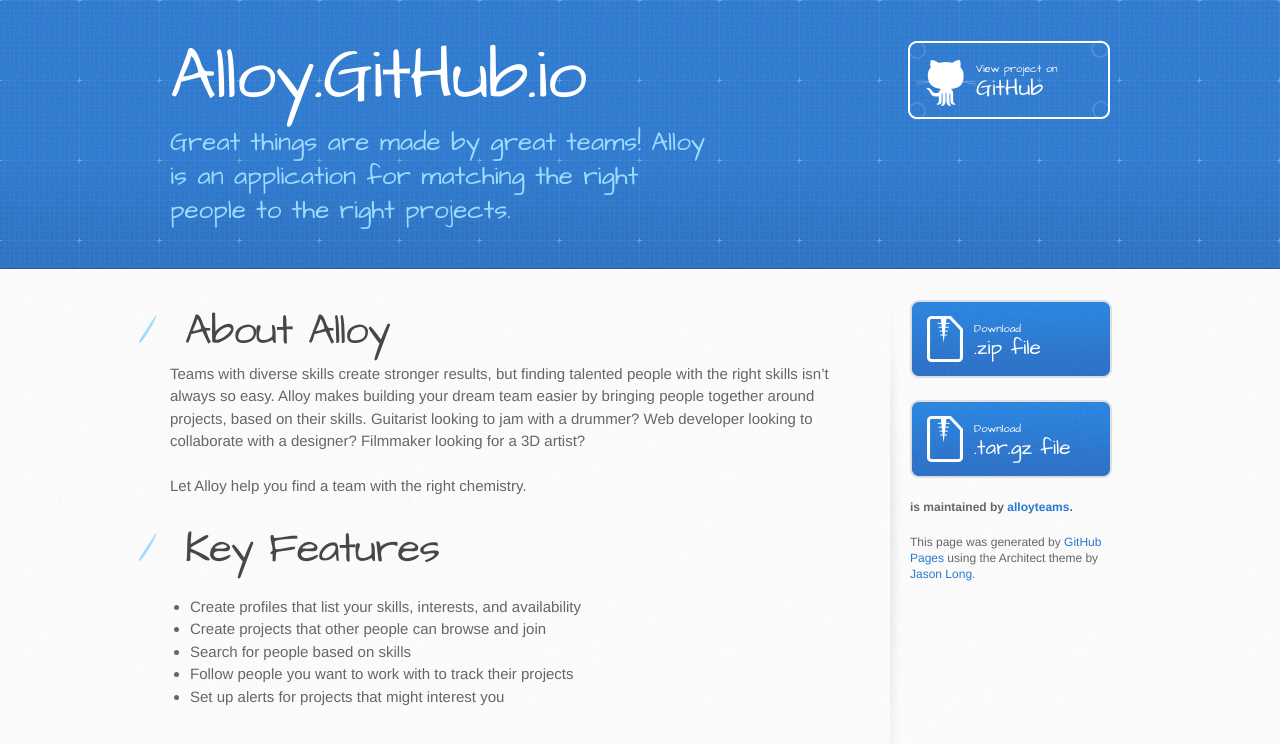
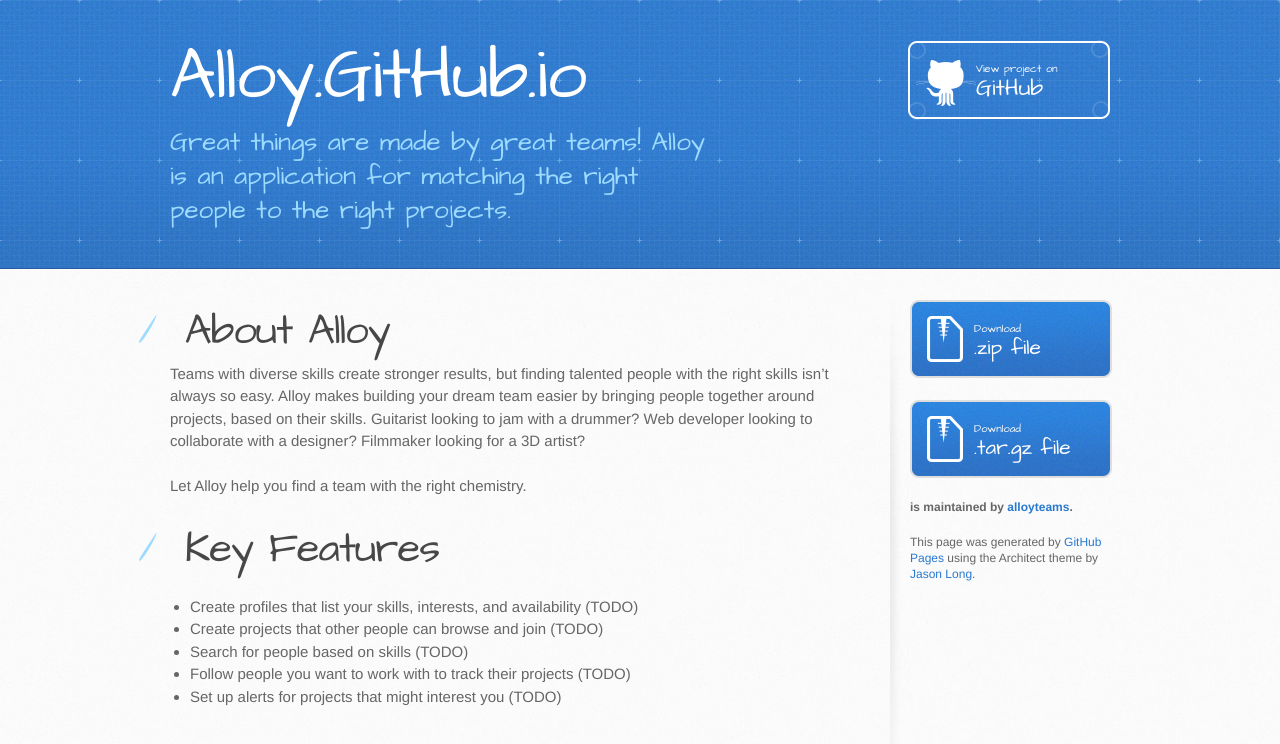
Before and after one commit to alloyteams/alloy.github.io, a plain HTML site: page index.html in a window 1280 px wide. Drawn offline with Linux system fonts and the light colour scheme.

```diff
--- a/index.html
+++ b/index.html
@@ -37,11 +37,11 @@
 <a id="key-features" class="anchor" href="#key-features" aria-hidden="true"><span aria-hidden="true" class="octicon octicon-link"></span></a>Key Features</h1>
 
 <ul>
-<li>Create profiles that list your skills, interests, and availability</li>
-<li>Create projects that other people can browse and join</li>
-<li>Search for people based on skills</li>
-<li>Follow people you want to work with to track their projects</li>
-<li>Set up alerts for projects that might interest you</li>
+<li>Create profiles that list your skills, interests, and availability (TODO)</li>
+<li>Create projects that other people can browse and join (TODO)</li>
+<li>Search for people based on skills (TODO)</li>
+<li>Follow people you want to work with to track their projects (TODO)</li>
+<li>Set up alerts for projects that might interest you (TODO)</li>
 </ul>
         </section>
 
--- a/params.json
+++ b/params.json
@@ -1,6 +1,6 @@
 {
   "name": "Alloy.GitHub.io",
   "tagline": "Great things are made by great teams! Alloy is an application for matching the right people to the right projects.",
-  "body": "<h1 style=\"text-align:center;\">About Alloy</h1>\r\n<p style=\"max-width:600px;margin:0 auto;\">Teams with diverse skills create stronger results, but finding talented people with the right skills isn’t always so easy. Alloy makes building your dream team easier by bringing people together around projects, based on their skills. Guitarist looking to jam with a drummer? Web developer looking to collaborate with a designer? Filmmaker looking for a 3D artist?<br><br>Let Alloy help you find a team with the right chemistry.</p>\r\n\r\n<h1 style=\"text-align:center;\">Key Features</h1>\r\n* Create profiles that list your skills, interests, and availability\r\n* Create projects that other people can browse and join\r\n* Search for people based on skills\r\n* Follow people you want to work with to track their projects\r\n* Set up alerts for projects that might interest you\r\n",
+  "body": "<h1 style=\"text-align:center;\">About Alloy</h1>\r\n<p style=\"max-width:600px;margin:0 auto;\">Teams with diverse skills create stronger results, but finding talented people with the right skills isn’t always so easy. Alloy makes building your dream team easier by bringing people together around projects, based on their skills. Guitarist looking to jam with a drummer? Web developer looking to collaborate with a designer? Filmmaker looking for a 3D artist?<br><br>Let Alloy help you find a team with the right chemistry.</p>\r\n\r\n<h1 style=\"text-align:center;\">Key Features</h1>\r\n* Create profiles that list your skills, interests, and availability (TODO)\r\n* Create projects that other people can browse and join (TODO)\r\n* Search for people based on skills (TODO)\r\n* Follow people you want to work with to track their projects (TODO)\r\n* Set up alerts for projects that might interest you (TODO)\r\n",
   "note": "Don't delete this file! It's used internally to help with page regeneration."
 }
```
